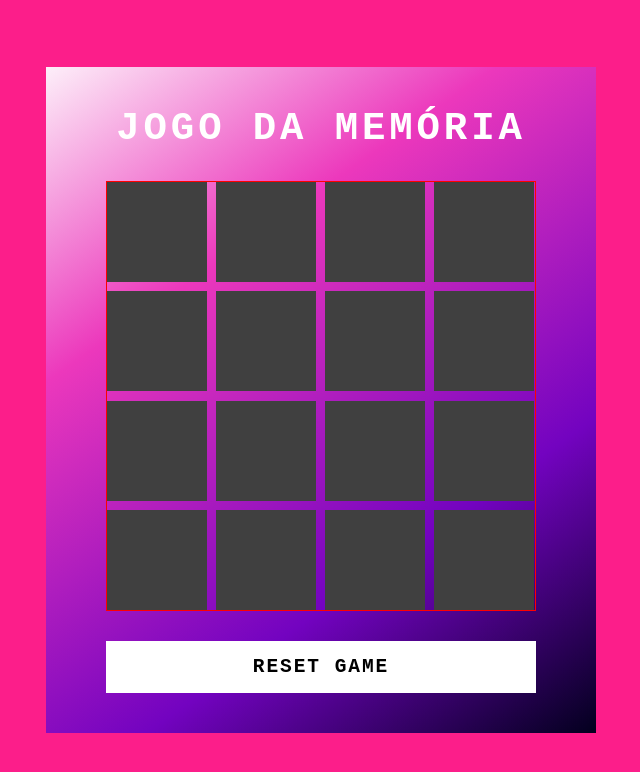
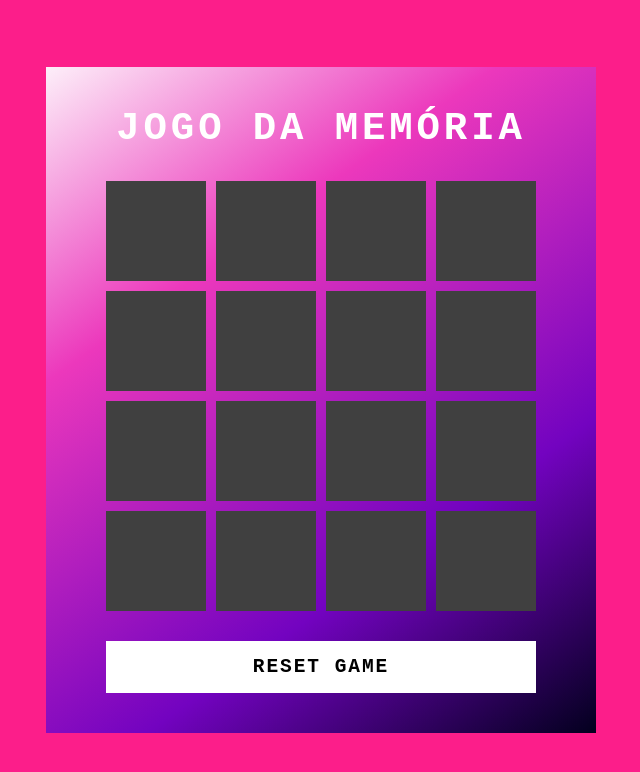
Before and after one commit to AlexandreDamaso/site_jogo-da-memoria, a plain HTML site: page index.html in a window 1280 px wide. Shown: the whole page, without its empty margins (319-959 px from the left). Drawn offline with Linux system fonts and the light colour scheme.

Commit message:
Ajustando a parte principal do game

```diff
--- a/src/css/main.css
+++ b/src/css/main.css
@@ -51,10 +51,9 @@ h2 {
 .game {
    width: 430px;
    height: 430px;
-   border: 1px solid red;
    display: flex;
    flex-wrap: wrap;
-   gap: 9px;
+   gap: 10px;
    transform-style: preserve-3d;
    perspective: 500px;
 }
@@ -73,6 +72,7 @@ h2 {
 }
 
 .item::after {
+   /* opacity: 0.90; */
    content: "";
    position: absolute;
    inset: 0;
```
